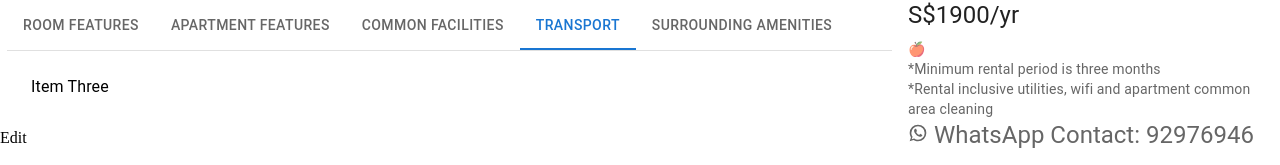
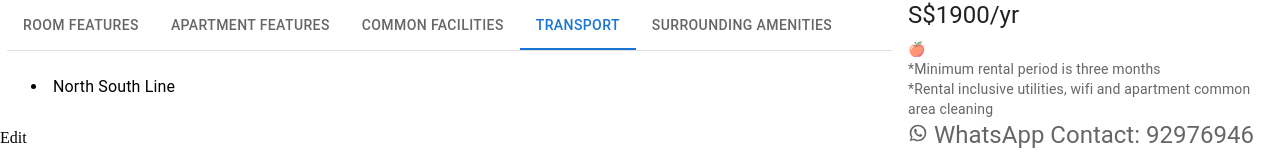
Before and after one commit to leekayden/coliving, a React (Create React App) app: page /properties/apple in a window 1280 px wide. Both pictures are taken after a click on the tab "TRANSPORT". Shown: the part 578-743 px from the top of the page. Built offline with nearby package versions, Linux system fonts and the light colour scheme.

Commit message:
completed PropertyTabs

```diff
--- a/src/components/PropertyTabs.tsx
+++ b/src/components/PropertyTabs.tsx
@@ -80,13 +80,19 @@ export default function BasicTabs({ property }: BasicTabsProps) {
         ))}
       </TabPanel>
       <TabPanel value={value} index={2}>
-        Item Three
+      {filteredList?.commonFacilities.map((feature) => (
+          <li>{feature}</li>
+        ))}
       </TabPanel>
       <TabPanel value={value} index={3}>
-        Item Three
+      {filteredList?.transport?.map((feature) => (
+          <li>{feature}</li>
+        ))}
       </TabPanel>
       <TabPanel value={value} index={4}>
-        Item Three
+      {filteredList?.surroundingAmenities?.map((feature) => (
+          <li>{feature}</li>
+        ))}
       </TabPanel>
     </Box>
   );
--- a/src/global/data.tsx
+++ b/src/global/data.tsx
@@ -36,6 +36,8 @@ export let PropertyList = [
     roomFeatures: ["Room Feature 1", "Room Feature 2"],
     apartmentFeatures: ["Apartment Feature 1", "Apartment Feature 2"],
     commonFacilities: ["Common Facility 1", "Common Facility 2"],
+    transport: ["North South Line"],
+    surroundingAmenities: ["McDonalds", "KFC"],
   },
   {
     id: 1,
```
